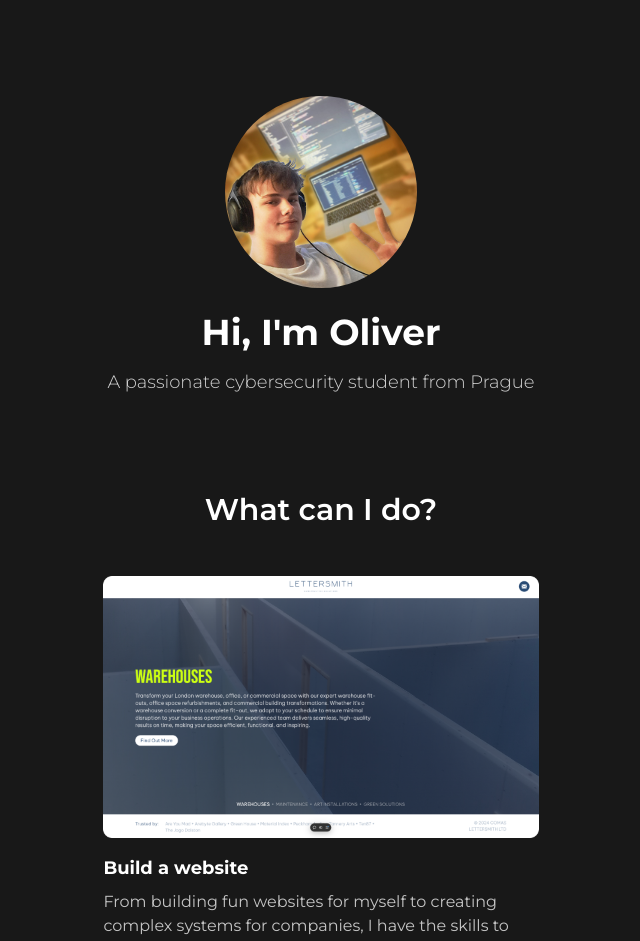
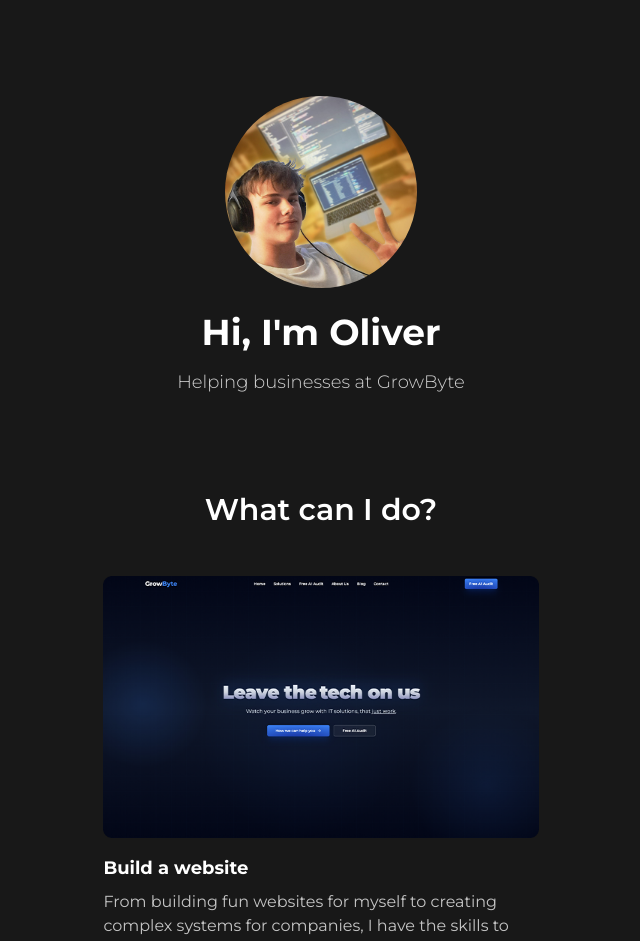
Before and after one commit to oliverrr123/portfolio, a SvelteKit app: page / in a window 1280 px wide. Shown: the top 941 px of the page, without its empty margins (319-959 px from the left). Built offline with nearby package versions, Linux system fonts and the light colour scheme.

Commit message:
feat: replaced Lettersmith web by GrowByte web

```diff
--- a/src/app.html
+++ b/src/app.html
@@ -64,12 +64,12 @@
                 "position": 3,
                 "item": {
                     "@type": "CreativeWork",
-                    "name": "Lettersmith construction website",
-                    "url": "https://comaslettersmith.co.uk/",
+                    "name": "GrowByte website",
+                    "url": "https://growbyte.co/",
                     "image": {
                     "@type": "ImageObject",
-                    "url": "https://olivercingl.com/images/lettersmith-construction-website-screenshot.png",
-                    "caption": "Screenshot of the Lettersmith construction website"
+                    "url": "https://olivercingl.com/images/growbyte-website-screenshot.png",
+                    "caption": "Screenshot of the GrowByte website"
                     }
                 }
                 }
--- a/src/routes/+page.svelte
+++ b/src/routes/+page.svelte
@@ -3,8 +3,8 @@
         {
             title: 'Build a website',
             description: 'From building fun websites for myself to creating complex systems for companies, I have the skills to create pretty much any site you could imagine.',
-            image: 'lettersmith-construction-website-screenshot.png',
-            alt: 'Screenshot of a website I built for Lettersmith construction company',
+            image: 'growbyte-website-screenshot.png',
+            alt: 'Screenshot of a website I built for GrowByte company',
             link: 'web-development',
         },
         {
@@ -37,8 +37,8 @@
         },
         {
             title: 'Lettersmith construction website',
-            image: 'lettersmith-construction-website-screenshot.png',
-            alt: 'Screenshot of a website I built for Lettersmith construction company',
+            image: 'growbyte-website-screenshot.png',
+            alt: 'Screenshot of a website I built for Growbyte company',
             link: 'https://comaslettersmith.co.uk/'
         }
     ]
@@ -52,7 +52,7 @@
     <img src="/images/oliver-cingl-profile-picture.jpg" alt={"Oliver Cingl profile picture, a passionate cybersecurity student from Prague"} class="w-48 rounded-full">
 </div>
 <h1 class="text-4xl font-bold text-center pb-4">Hi, I'm Oliver</h1>
-<h3 class="text-center text-white text-opacity-80 text-lg font-light">A passionate cybersecurity student from Prague</h3>
+<h3 class="text-center text-white text-opacity-80 text-lg font-light">Helping businesses at <a href="https://growbyte.co/">GrowByte</a></h3>
 <h2 class="text-3xl font-semibold text-center pt-24 pb-12">What can I do?</h2>
 <section class="w-full flex flex-col justify-center gap-20">
     {#each skills as skill}
--- a/src/routes/web-development/+page.svelte
+++ b/src/routes/web-development/+page.svelte
@@ -1,11 +1,11 @@
 <script lang="ts">
     let websites: { title: string; description: string; image: string; alt: string; link: string; }[] = [
         {
-            title: 'Lettersmith construction company',
-            description: 'A portfolio site for a London construction company - Comas Lettersmith Ltd including a couple images and an e-mail contact form.',
-            image: 'lettersmith-construction-website-screenshot.png',
-            alt: 'Screenshot of a website I built for Lettersmith construction company',
-            link: 'https://comaslettersmith.co.uk/'
+            title: 'GrowByte company',
+            description: 'Site for an IT company I co-founded - GrowByte including a blog CMS and multiple contact forms.',
+            image: 'growbyte-website-screenshot.png',
+            alt: 'Screenshot of a website I built for Growbyte company',
+            link: 'https://growbyte.co/'
         },
         {
             title: 'Luma production',
```
Also changed, not shown: static/images/growbyte-website-screenshot.png (added), static/images/lettersmith-construction-website-screenshot.png (deleted).
